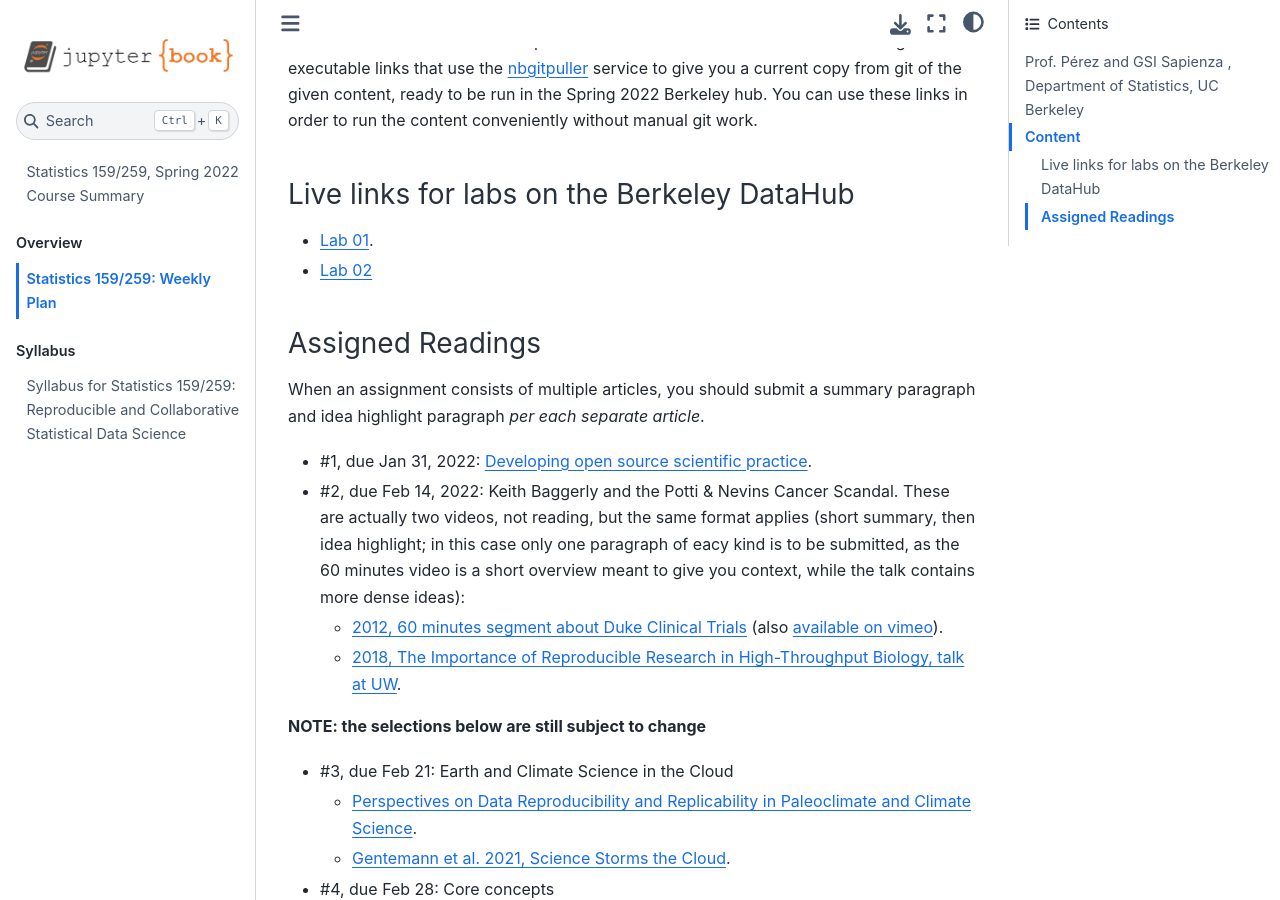
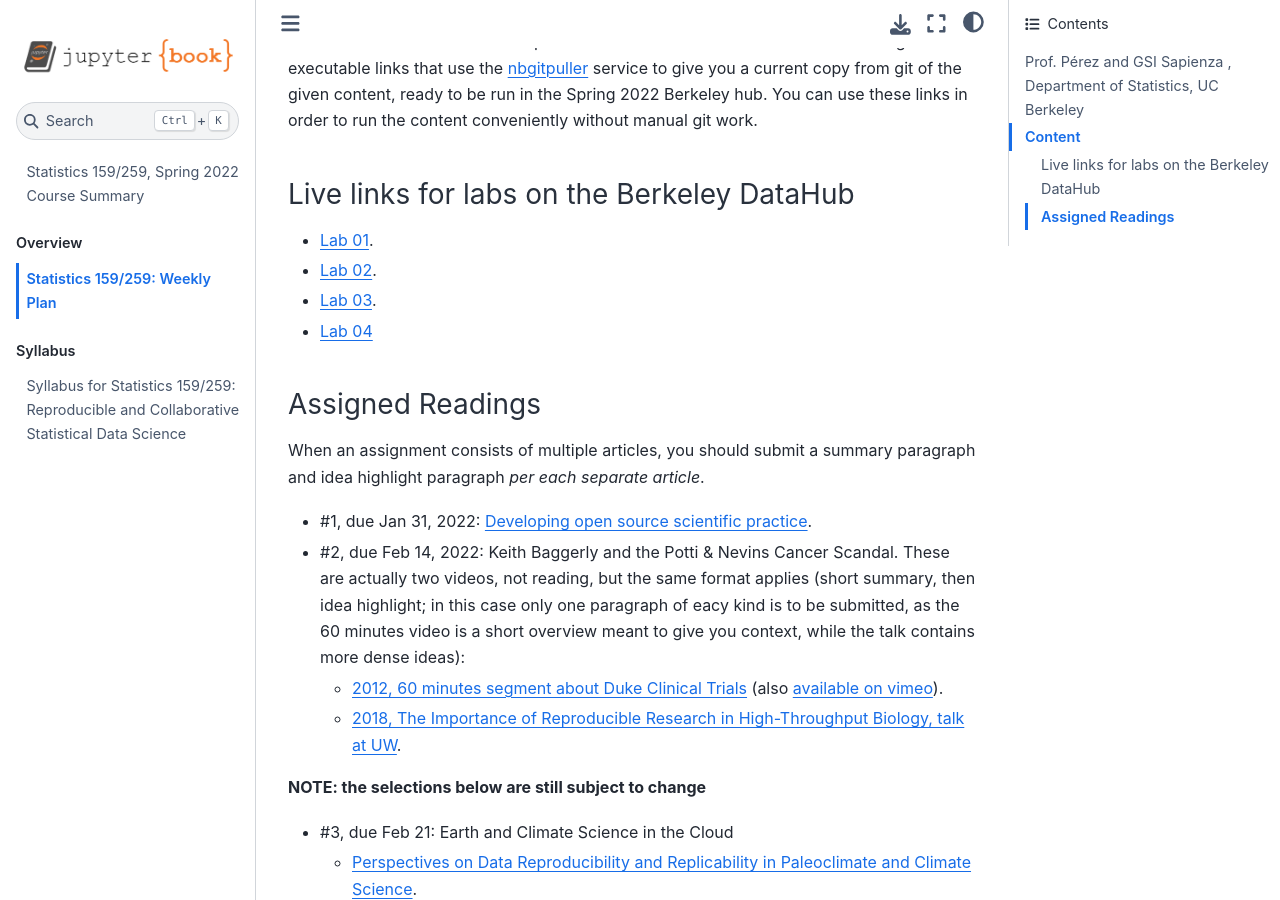
Before and after one commit to UCB-stat-159-s22/site, a Jupyter Book: the page built from schedule.md, in a window 1280 px wide and 900 px high, scrolled down 401 px. Built offline with Jupyter Book 1.0.4 settings and Sphinx 7.4.7 and the Sphinx Book theme 1.1.4, drawn with Linux system fonts in a browser that asks for light colours; pages that are not in the unit, such as notebooks, are missing from menus.

Commit message:
Added links to labs 03 & 04 using nbgitpuller link generator

```diff
--- a/schedule.md
+++ b/schedule.md
@@ -13,7 +13,11 @@ The table of contents on the left pane has links to lectures and labs. The follo
 
 * [Lab 01](https://stat159.datahub.berkeley.edu/hub/user-redirect/git-pull?repo=https%3A%2F%2Fgithub.com%2FUCB-stat-159-s22%2Fsite&branch=main&urlpath=lab%2Ftree%2Fsite%2Flab%2Flab01).
 
-* [Lab 02](https://stat159.datahub.berkeley.edu/hub/user-redirect/git-pull?repo=https%3A%2F%2Fgithub.com%2FUCB-stat-159-s22%2Fsite&branch=main&urlpath=lab%2Ftree%2Fsite%2Flab%2Flab02)
+* [Lab 02](https://stat159.datahub.berkeley.edu/hub/user-redirect/git-pull?repo=https%3A%2F%2Fgithub.com%2FUCB-stat-159-s22%2Fsite&branch=main&urlpath=lab%2Ftree%2Fsite%2Flab%2Flab02).
+
+* [Lab 03](https://stat159.datahub.berkeley.edu/hub/user-redirect/git-pull?repo=https%3A%2F%2Fgithub.com%2FUCB-stat-159-s22%2Fsite&urlpath=lab%2Ftree%2Fsite%2Flab%2Flab03%2Flab03.ipynb&branch=main).
+
+* [Lab 04](https://stat159.datahub.berkeley.edu/hub/user-redirect/git-pull?repo=https%3A%2F%2Fgithub.com%2FUCB-stat-159-s22%2Fsite&urlpath=lab%2Ftree%2Fsite%2Flab%2Flab04%2Flab04.ipynb&branch=main)
 
 ### Assigned Readings
 
```
